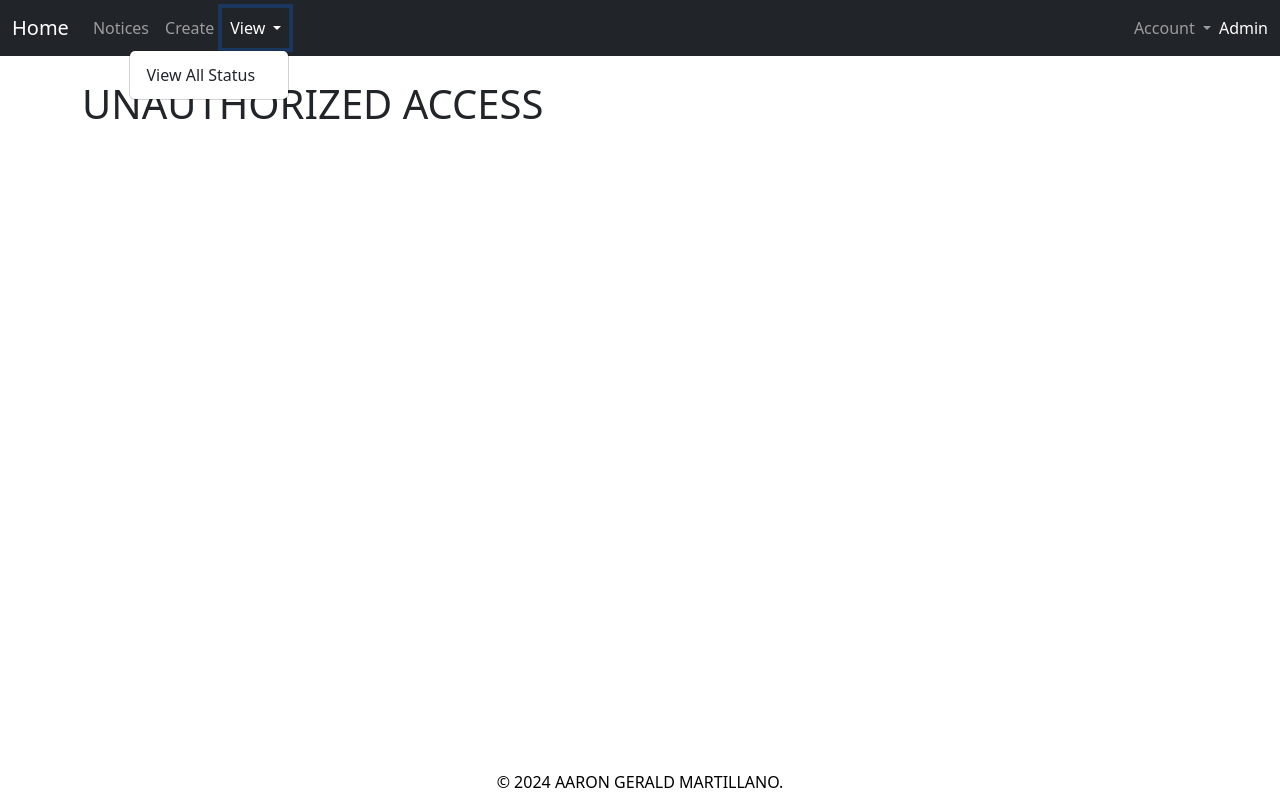
After one commit to aarown00/MEI, a Django app: page /unauthorized/ in a window 1280 px wide, after a click on "View". The commit adds this page. Run offline with Django 5.2, Linux system fonts and the light colour scheme; the visitor is signed in with stand-in values (Sample User, id 1); some libraries are stand-ins or nearby versions.

Commit message:
url passing dual approach

```diff
--- a/webapp/templates/base.html
+++ b/webapp/templates/base.html
@@ -68,7 +68,7 @@
     <!-- Footer -->
     <footer>
         <div class="container">
-            <p>&copy; 2024 MARTILLANO.</p>
+            <p>&copy; 2024 AARON GERALD MARTILLANO.</p>
         </div>
     </footer>
     <!-- End of Footer -->
--- a/webapp/templates/home.html
+++ b/webapp/templates/home.html
@@ -40,9 +40,9 @@
     </div>
 </div>
 
-{% else %}
+{% comment %} {% else %}
 <script>
     window.location.href = "{% url 'login' %}";
-</script>
+</script> {% endcomment %}
 {% endif %}
 {% endblock %}
--- a/webapp/templates/login.html
+++ b/webapp/templates/login.html
@@ -91,6 +91,6 @@
         <br />
         <button type="submit" class="btn btn-secondary btn-login">Continue</button>
     </form>
-    <a href="{% url 'register' %}" class="signup-link">No account yet? Register here</a>
+    <a href="{% url 'register' %}" class="signup-link">New Employee? Register Here.</a>
 </div>
 {% endblock %}
--- a/webapp/templates/navbar.html
+++ b/webapp/templates/navbar.html
@@ -9,7 +9,11 @@
 
 <nav class="navbar navbar-expand-lg navbar-dark bg-dark">
     <div class="container-fluid">
-        <a class="navbar-brand" href="{% url 'home' %}">Home</a>
+        {% if request.user.is_authenticated %}
+            <a class="navbar-brand" href="{% url 'user_home' request.user.username %}">Home</a>
+         {% else %}
+            <a class="navbar-brand" href="{% url 'home' %}">Home</a>
+        {% endif %}
         <button class="navbar-toggler" type="button" data-bs-toggle="collapse" data-bs-target="#navbarNavDropdown" aria-controls="navbarNavDropdown" aria-expanded="false" aria-label="Toggle navigation">
             <span class="navbar-toggler-icon"></span>
         </button>
@@ -17,13 +21,18 @@
             {% if user.is_authenticated %}
             <ul class="navbar-nav me-auto">
                 <li class="nav-item">
-                    <a class="nav-link" aria-current="page" href="{% url 'notices' %}">Notices</a>
+                    <a class="nav-link" href="{% url 'notices' username=request.user.username %}">Notices</a>
                 </li>
                 <li class="nav-item">
-                    <a class="nav-link" href="{% url 'createrequest' %}">Create</a>
+                    <a class="nav-link" href="{% url 'createrequest' username=request.user.username %}">Create</a>
                 </li>
-                <li class="nav-item">
-                    <a class="nav-link" href="{% url 'viewrequest' %}">View</a>
+                <li class="nav-item dropdown">
+                    <a class="nav-link dropdown-toggle" href="#" role="button" data-bs-toggle="dropdown" aria-expanded="false">
+                        View
+                    </a>
+                    <ul class="dropdown-menu dropdown-menu-end">
+                        <li><a class="dropdown-item" href="{% url 'viewrequest' username=request.user.username %}">View All Status</a></li>
+                    </ul>
                 </li>
             </ul>
 
@@ -40,7 +49,7 @@
             {% endif %}
 
         </div>
-        {% if not user.is_authenticated %}
+        {% if user.is_authenticated and user.is_superuser %}
         <span class="navbar-text ms-auto">
             <a href="{% url 'admin:index' %}" class="no-underline">Admin</a>
         </span>
--- /dev/null
+++ b/webapp/templates/unauthorized.html
@@ -0,0 +1,8 @@
+{% extends "base.html" %}
+
+{% block content %}
+
+    <h1>UNAUTHORIZED ACCESS</h1>
+
+
+{% endblock %}
--- a/webapp/urls.py
+++ b/webapp/urls.py
@@ -3,13 +3,17 @@ from django.urls import path
 from .import views
 
 urlpatterns = [
+   #static url route
    path('', views.home, name='home'),
    path('login/', views.login_user, name='login'),
    path('logout/', views.logout_user, name='logout'),
    path('register/', views.register_user, name='register'),
-   path('notices/', views.notices_user, name='notices'),
-   path('createrequest/', views.createrequest_user, name='createrequest'),
-   path('viewrequest/', views.viewrequest_user, name='viewrequest')
+   path('unauthorized/', views.unauthorized_user, name='unauthorized'),
 
+   #dynamic url route
+   path('<str:username>/', views.home, name='user_home'),
+   path('<str:username>/notices/', views.notices_user, name='notices'),
+   path('<str:username>/createrequest/', views.createrequest_user, name='createrequest'),
+   path('<str:username>/viewrequest/', views.viewrequest_user, name='viewrequest')
 
 ]
--- a/webapp/views.py
+++ b/webapp/views.py
@@ -4,10 +4,25 @@ from django.contrib import messages
 from .forms import RegisterForm, IT_RequestForm
 from. models import IT_Request
 
+def unauthorized_user(request):
+    return render(request, 'unauthorized.html')
 
-def home(request):
-    it_requests = IT_Request.objects.all()
-    return render(request, 'home.html', {'it_requests': it_requests})
+
+
+
+
+
+
+def home(request, username=None):
+    if request.user.is_authenticated:
+        if request.user.username == username:
+            return render(request, 'home.html', {'username': request.user.username})
+        else:
+            return redirect('unauthorized')
+    else:
+        messages.error(request, "You must be logged in first!")
+        return redirect('login')
+
 
 def login_user(request):
     if request.method == 'POST':
@@ -17,7 +32,7 @@ def login_user(request):
         if user is not None:
             login(request, user)
             messages.success(request, "You have been successfully logged in!")
-            return redirect('home')
+            return redirect('user_home', username=user.username)
         else:
             messages.error(request, "Accounts credentials invalid! Please try again or register.")
             return render(request, 'login.html')
@@ -37,12 +52,12 @@ def register_user(request):
 		if form.is_valid():
 			form.save()
 			# Authenticate and login
-			username = form.cleaned_data['username']
-			password = form.cleaned_data['password1']
-			user = authenticate(username=username, password=password)
-			login(request, user)
-			messages.success(request, "You Have Successfully Registered! Welcome!")
-			return redirect('home')
+			#username = form.cleaned_data['username']
+			#password = form.cleaned_data['password1']
+			#user = authenticate(username=username, password=password)
+			#login(request, user)
+			messages.success(request, "You Have Successfully Registered! Please log in.")
+			return redirect('login')
 
 	else:
 		form = RegisterForm()
@@ -51,41 +66,50 @@ def register_user(request):
 	return render(request, 'register.html', {'form':form})
 
 
-def notices_user(request):
+def notices_user(request, username=None):
     if request.user.is_authenticated:
-        it_requests = IT_Request.objects.all()
-        return render(request, 'notices.html', {'it_requests': it_requests})
+        if request.user.username == username:
+            it_requests = IT_Request.objects.all()
+            return render(request, 'notices.html', {'it_requests': it_requests, 'username': request.user.username})
+        else:
+            return redirect('unauthorized')
     else:
         messages.error(request, "You must be logged in first!")
         return redirect('login')
 
 
-def createrequest_user(request):
+def createrequest_user(request, username=None):
     if request.user.is_authenticated:
-        if request.method == 'POST':
-            form = IT_RequestForm(request.POST)
-            if form.is_valid():
-                it_request = form.save(commit=False)
-                it_request.user = request.user  # Set the user field
-                it_request.save()
-                messages.success(request, "Request Submitted!")
-                return redirect('home')
+        if request.user.username == username:
+            if request.method == 'POST':
+                form = IT_RequestForm(request.POST)
+                if form.is_valid():
+                    it_request = form.save(commit=False)
+                    it_request.user = request.user  # Set the user field
+                    it_request.save()
+                    messages.success(request, "Request Submitted!")
+                    return redirect('user_home', username=request.user.username)
+
+            else:
+                form = IT_RequestForm()  # Create an empty form if the request is not POST
+            return render(request, 'createrequest.html', {'form': form})
         else:
-            form = IT_RequestForm()  # Create an empty form if the request is not POST
-        return render(request, 'createrequest.html', {'form': form})
+            return redirect('unauthorized')
     else:
         messages.error(request, "You Must Be Logged In First!")
         return redirect('login')
 
 
-
-def viewrequest_user(request):
+def viewrequest_user(request, username=None):
     if request.user.is_authenticated:
-        if request.user.is_superuser:
-            it_requests = IT_Request.objects.all()
+        if request.user.username == username:
+            if request.user.is_superuser:
+                it_requests = IT_Request.objects.all()
+            else:
+                it_requests = IT_Request.objects.filter(user=request.user)
+            return render(request, 'viewrequest.html', {'it_requests': it_requests})
         else:
-            it_requests = IT_Request.objects.filter(user=request.user)
-        return render(request, 'viewrequest.html', {'it_requests': it_requests})
+            return redirect('unauthorized')
     else:
         messages.error(request, "You must be logged in first!")
         return redirect('login')
```
Also changed, not shown: itreq/settings.py (+15 -15 lines).
